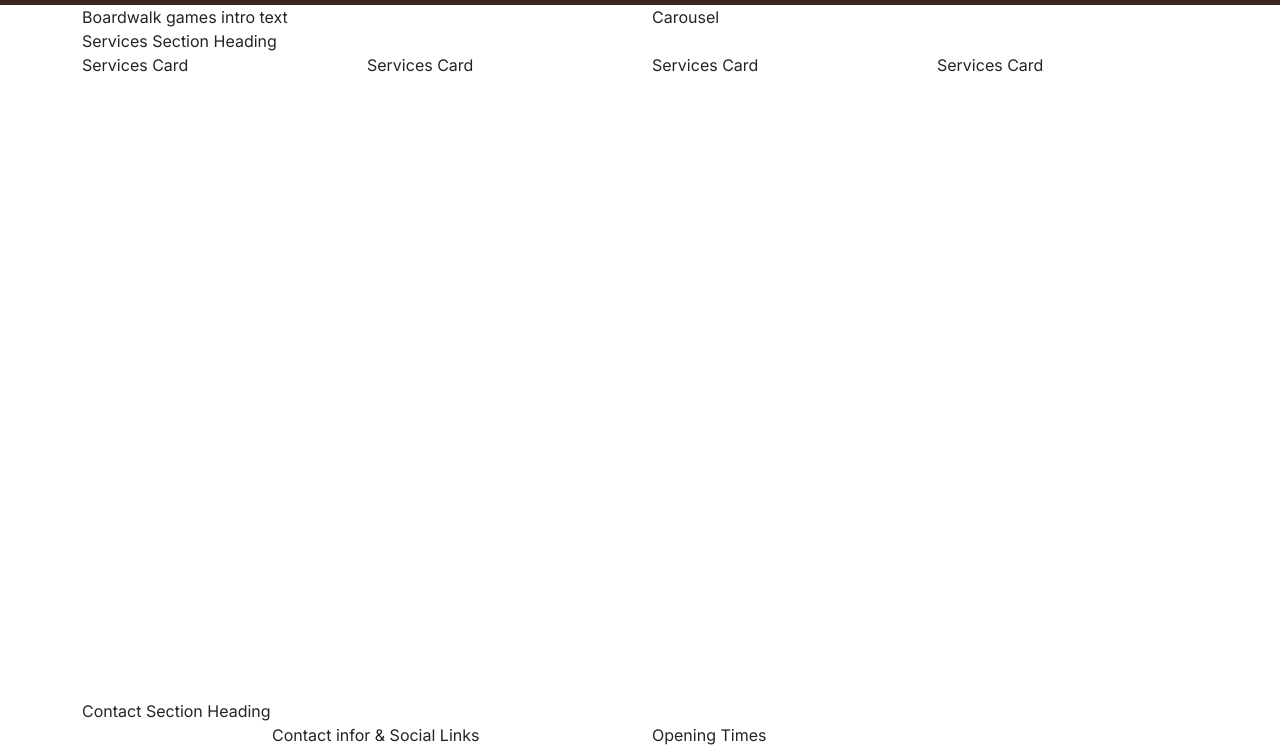
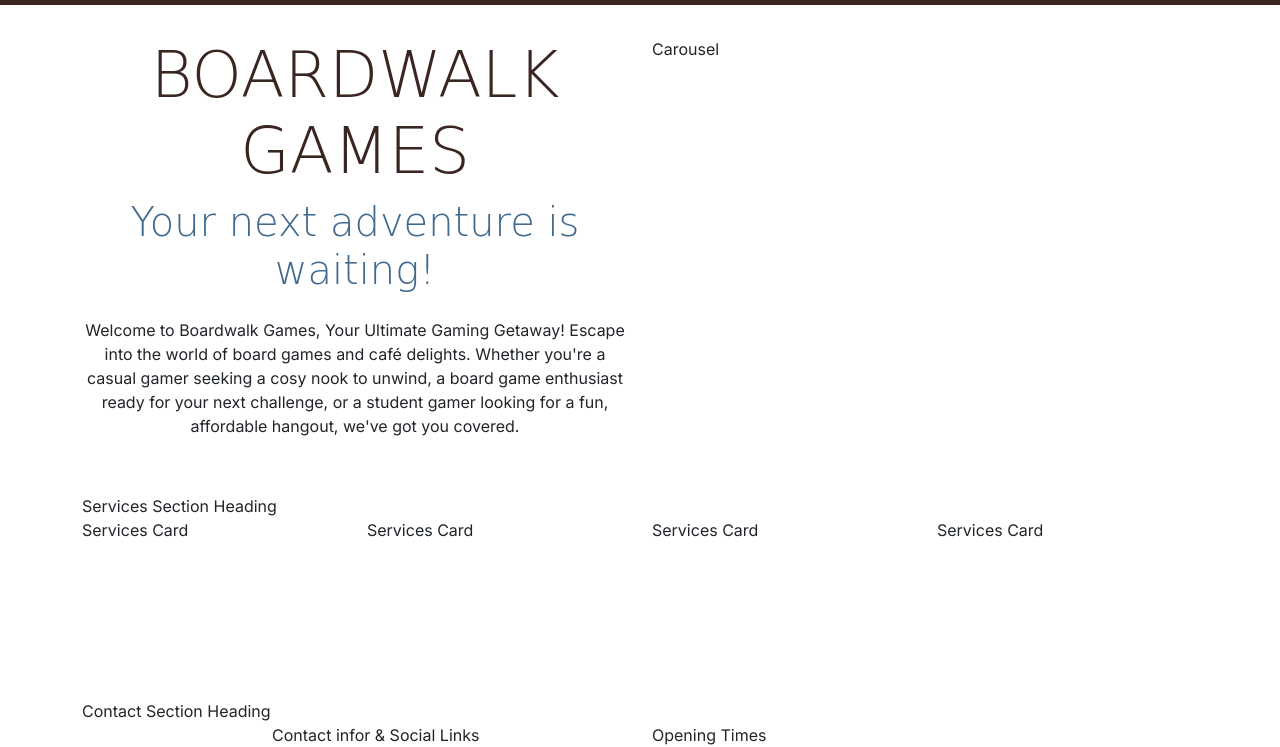
Before and after one commit to Fraser-Malcolm-14/boardwalk-games, a plain HTML site: page index.html in a window 1280 px wide. Shown: the part 53-800 px from the top of the page. Drawn offline with nearby package versions, Linux system fonts and the light colour scheme; a web font is replaced by a local one.

Commit message:
Added Header text

```diff
--- a/index.html
+++ b/index.html
@@ -45,9 +45,15 @@
 </nav>
 
     <!--Header with Carousel-->
-    <header class="container">
+    <header id ="header" class="container section">
         <div class="row">
-            <div class="col-12 col-xl-6">Boardwalk games intro text</div>
+            <div class="col-12 col-xl-6 text-center">
+                <h1 class="display-3">Boardwalk Games</h1>
+                <p class="lead display-6 sub-heading-color">Your next adventure is waiting!</p>
+                <p class="my-4">Welcome to Boardwalk Games, Your Ultimate Gaming Getaway! Escape into the world of board games and café delights.
+                   Whether you're a casual gamer seeking a cosy nook to unwind, a board game enthusiast ready for your next challenge,
+                   or a student gamer looking for a fun, affordable hangout, we've got you covered.</p>
+            </div>
             <div class="col-12 col-xl-6">Carousel</div>
         </div>
     </header>
--- a/stylesheet.css
+++ b/stylesheet.css
@@ -22,20 +22,30 @@ h2,
 h3 {
     font-family: var(--secondary-font);
     color: var(--primary-color);
+    text-transform: uppercase;
 }
 
 .sub-heading-color {
     color: var(--highlight-color);
 }
 
+.section {
+    margin-top: 2rem;
+    margin-bottom: 2rem;
+}
+
 /*Navbar*/
-
 #navbar {
     background-color: var(--primary-color);
 }
 
 #navbar .logo {
     width: 30px;
+}
+
+/*Header*/
+#header .lead {
+    font-family: var(--secondary-font);
 }
 
 /*TESTING*/
```
Also changed, not shown: game-library.html (+3 -3 lines).
